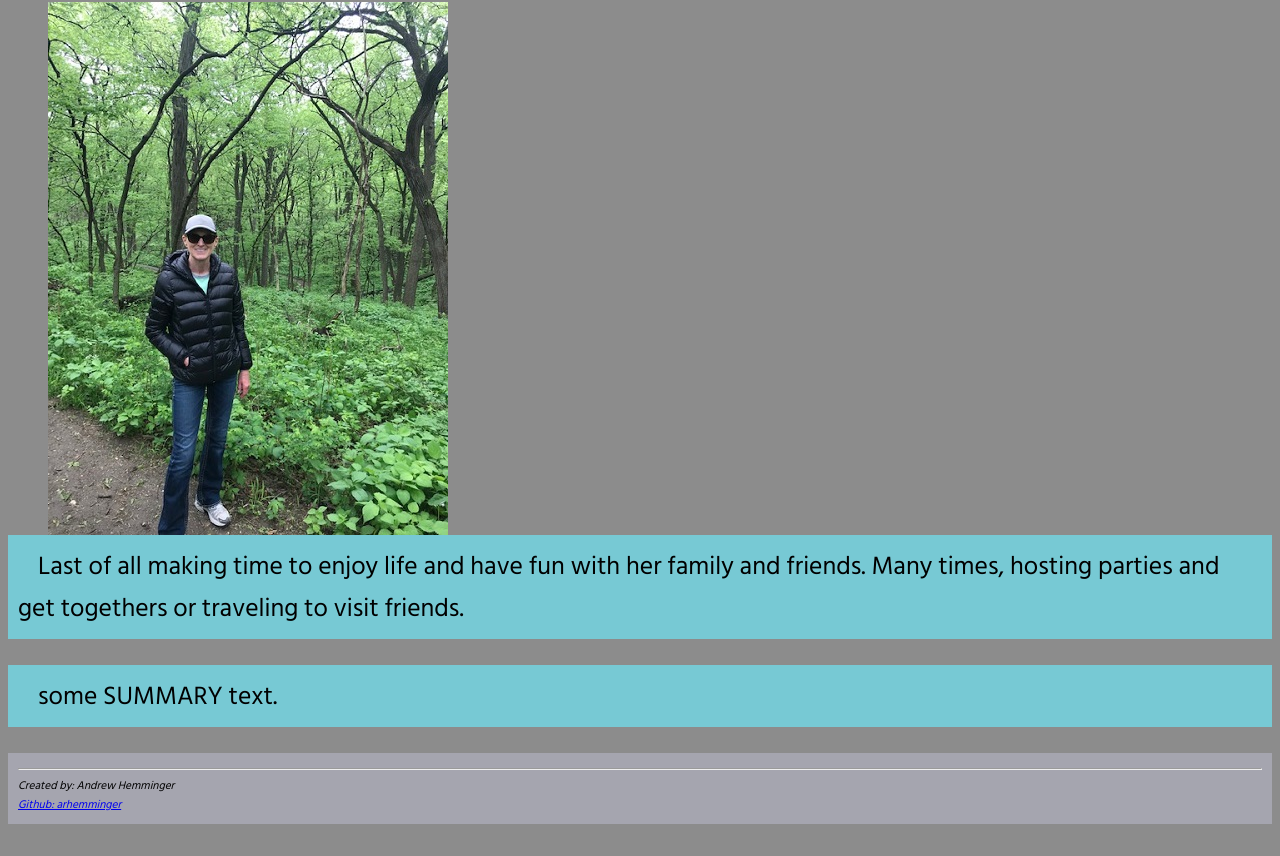
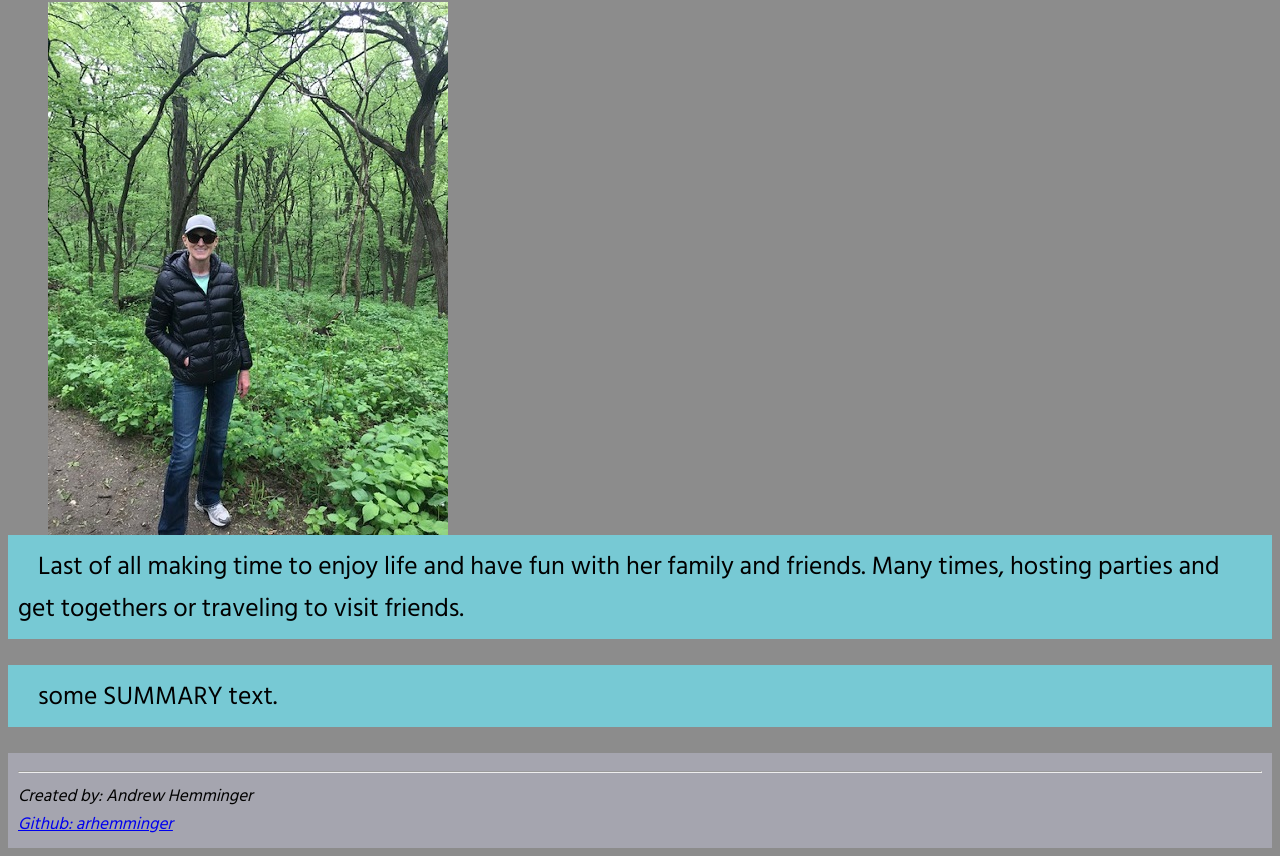
Before and after one commit to arhemminger/bioSite, a plain HTML site: page index.html in a window 1280 px wide. Shown: the part 4129-4985 px from the top of the page. Before the commit the page ends 4961 px from the top, so only its background shows below. Drawn offline with Linux system fonts and the light colour scheme.

Commit message:
increased size of footer font

```diff
--- a/styles/style.css
+++ b/styles/style.css
@@ -51,6 +51,6 @@ footer {
   padding: 10px;
   float: none;
   clear: both;
-  font-size: 11.391px;
+  font-size: 17.086px;
   text-decoration: none;
 }
```
